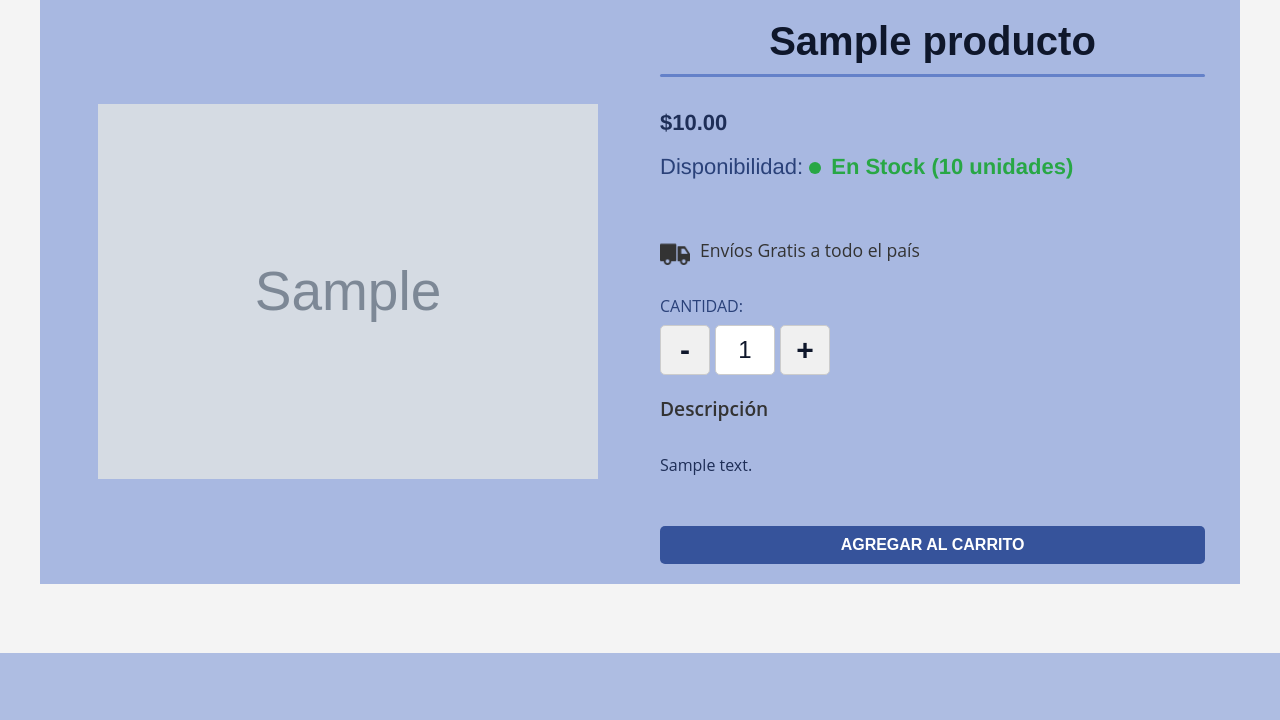
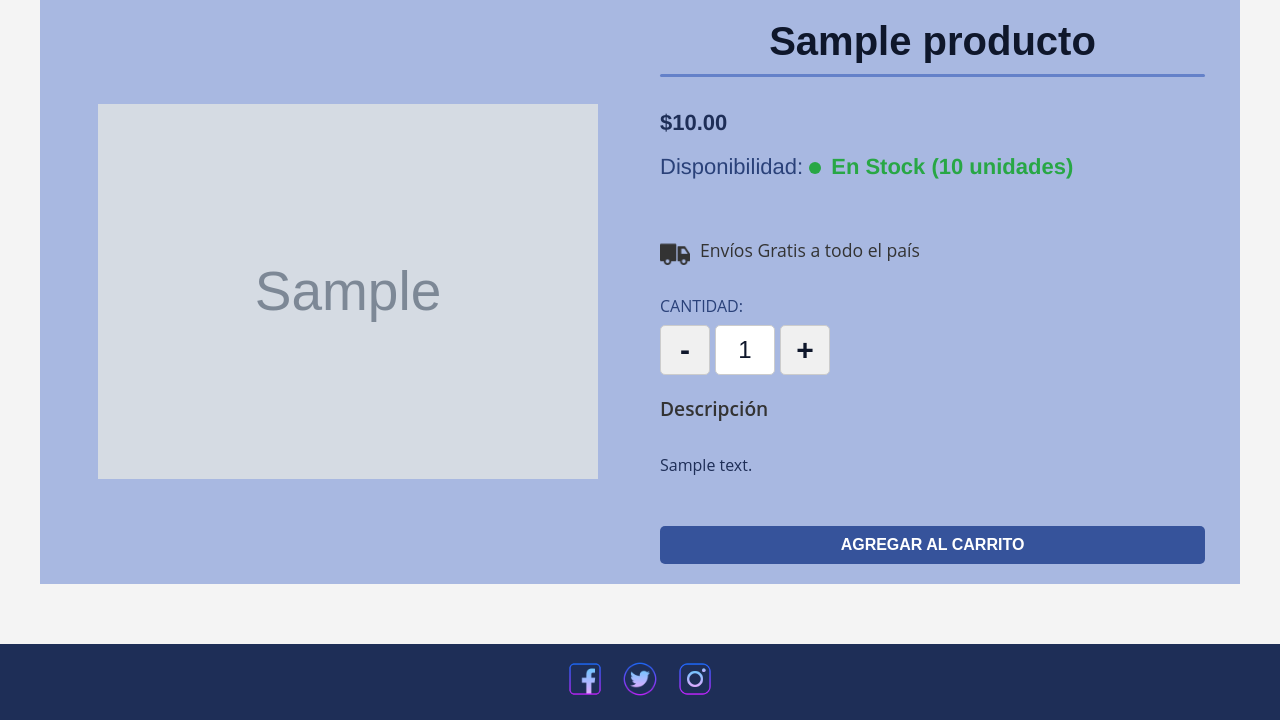
Before and after one commit to AngelLira11/Store-De-Parfum, a PHP site: page /plantilla_producto.php?id=1 in a window 1280 px wide. Shown: the part 147-867 px from the top of the page. Before the commit the page ends 800 px from the top, so only its background shows below. Run offline with PHP 8.4, Linux system fonts and the light colour scheme; tables that the repository leaves empty or names only in its code hold one stand-in row (values such as "Sample post"); grey boxes marked "Sample" are stand-in pictures.

Commit message:
version lista para servidor

```diff
--- a/frontend/catalogo.php
+++ b/frontend/catalogo.php
@@ -10,8 +10,7 @@ if ($conn->connect_error) {
 }
 // --- FIN DEPURACIÓN ---
 
-// Consulta para obtener los productos activos del catálogo
-$query = "SELECT product_id, nomb_product, img_product FROM productos WHERE estado = 'disponible' ORDER BY product_id ASC";
+$query = "SELECT product_id, nomb_product, img_product FROM productos ORDER BY product_id ASC";
 $result = $conn->query($query);
 
 // --- INICIO DEPURACIÓN: Verifica la consulta ---
--- a/frontend/css/productos_unique.css
+++ b/frontend/css/productos_unique.css
@@ -7,6 +7,7 @@
 body {
     background-color: #f4f4f4;
     font-family: 'Helvetica', Arial, sans-serif;
+
 }
 
 :root {
@@ -31,7 +32,7 @@ body {
     display: flex;
     width: 100%;
     max-width: 1200px;
-    margin: 10px auto;
+    margin: 10px auto 40px auto; /* ← margen inferior agregado */
     padding: 0 15px;
     background-color: var(--color-200);
 }
@@ -210,3 +211,11 @@ body {
     .butt { display: flex; justify-content: center; margin-top: 30px; }
     .btn-agregar-carrito { width: 100%; font-size: 1.1rem; padding: 15px !important; }
 }
+
+.main-content {
+    margin-bottom: 50px; /* 👈 espacio antes del footer */
+}
+
+footer.redes-sociales {
+    margin-top: 60px; /* 👈 agrega espacio real entre el contenido y el footer */
+}
--- a/frontend/plantilla_producto.php
+++ b/frontend/plantilla_producto.php
@@ -87,7 +87,7 @@ $cantidad_a_mostrar = isset($_SESSION[$sesion_key]) ? (int)$_SESSION[$sesion_key
 <body>
     <?php include("../backend/header.php"); ?>
 
-    <div class="container">
+    <div class="container main-content">
         <div class="section">
             <img class="img_1"
                  src="<?php echo htmlspecialchars($producto['img_product']); ?>"
@@ -154,5 +154,13 @@ $cantidad_a_mostrar = isset($_SESSION[$sesion_key]) ? (int)$_SESSION[$sesion_key
             </div>
         </div>
     </div>
+
+        <footer class="redes-sociales">
+        <div class="redes-container">
+            <a href="#"><img src="img/icons/facebook.png" alt="facebook"></a>
+            <a href="#"><img src="img/icons/twitter.png" alt="twitter"></a>
+            <a href="#"><img src="img/icons/instagram-new.png" alt="instagram"></a>
+        </div>
+    </footer>
 </body>
 </html>
```
